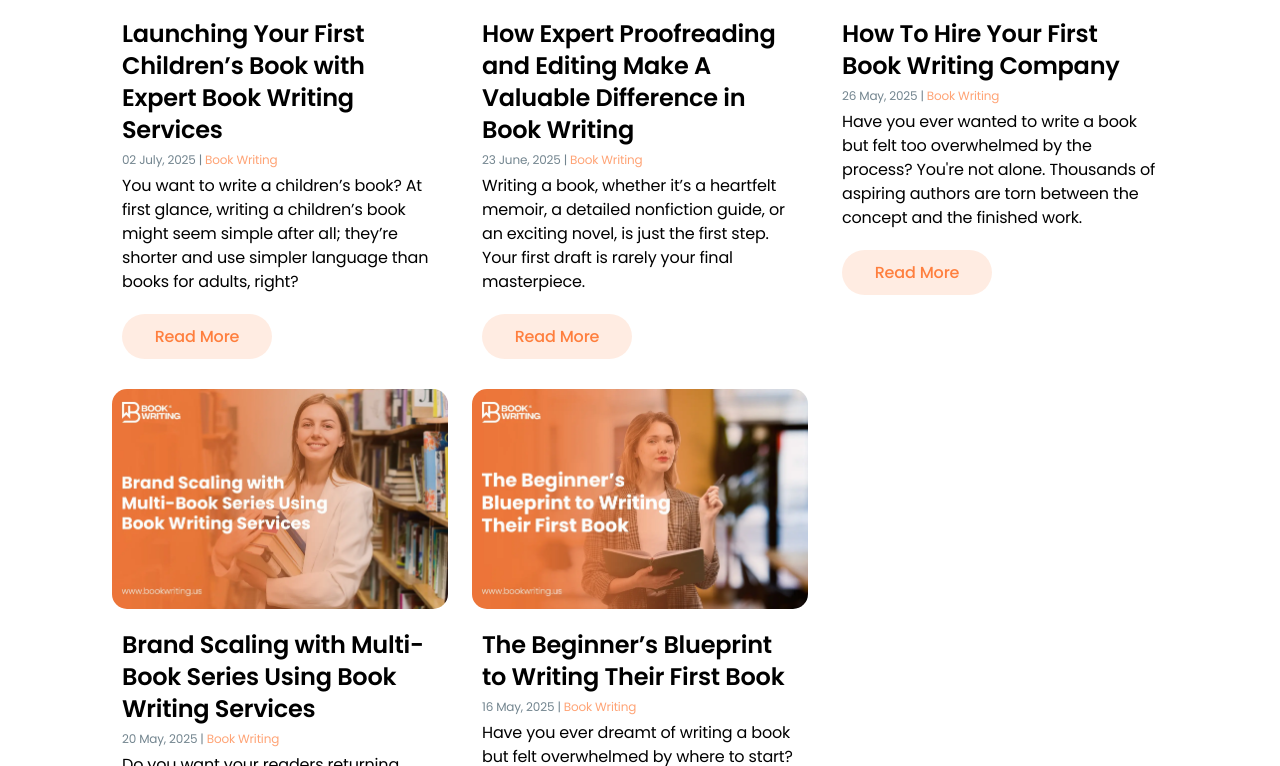
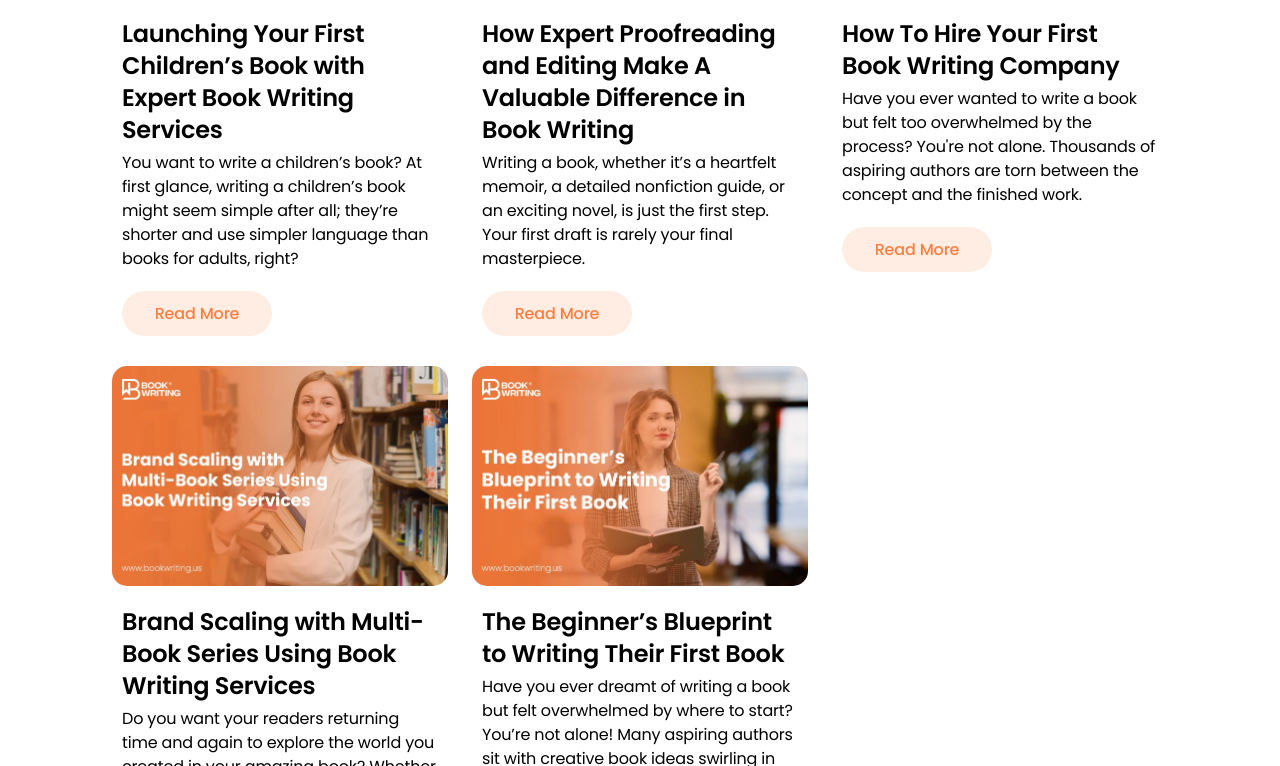
Before and after one commit to crystalliteCustomTeam/WritingCo, a Next.js app: page /blogs in a window 1280 px wide. Shown: the part 854-1620 px from the top of the page. Built offline with nearby package versions, Linux system fonts and the light colour scheme; no server answers.

Commit message:
blog date remove

```diff
--- a/src/app/[slug]/page.jsx
+++ b/src/app/[slug]/page.jsx
@@ -57,9 +57,9 @@ export default function BlogPost({ params }) {
                         <Col md={12} lg={12} className="m-auto">
                             <div className={style.singleBlogBox}>
                                 <h1>{blog.title}</h1>
-                                <div className={style.blogInfo}>
+                                {/* <div className={style.blogInfo}>
                                     {blog.date} . <span>{getDaysAgo(blog.date)} days ago</span>
-                                </div>
+                                </div> */}
 
                             </div>
                         </Col>
--- a/src/app/blogs/blogs.jsx
+++ b/src/app/blogs/blogs.jsx
@@ -24,7 +24,7 @@ const Blogs = ({ data, blogPage }) => {
                                 </div>
                                 <div className={styles.blogTxt}>
                                     <h5><Link href={item.link}>{item.title}</Link></h5>
-                                    <div className={styles.datatime}>{item.date} | <span>{item.category}</span></div>
+                                    {/* <div className={styles.datatime}>{item.date} | <span>{item.category}</span></div> */}
                                     <p>{item.txt}</p>
                                     <Link href={item.link} className={styles.btnMore}>Read More</Link>
                                 </div>
--- a/styles/blog/singlepage.module.scss
+++ b/styles/blog/singlepage.module.scss
@@ -7,7 +7,7 @@
     color: #000;
     text-align: center;
     max-width: 60%;
-    margin: 0px auto 15px;
+    margin: 0px auto 20px;
   }
   .blogInfo {
     text-align: center;
```
